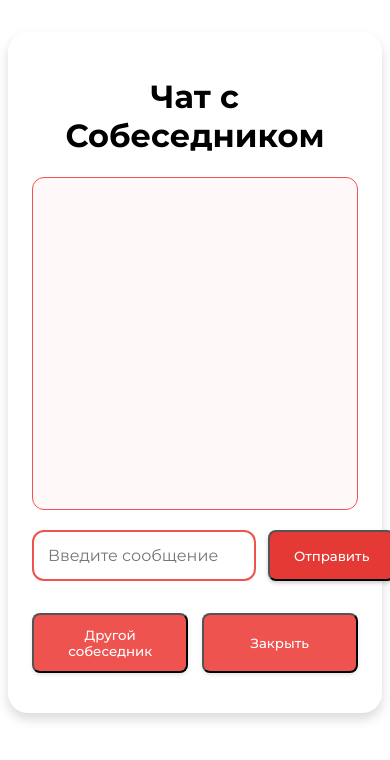
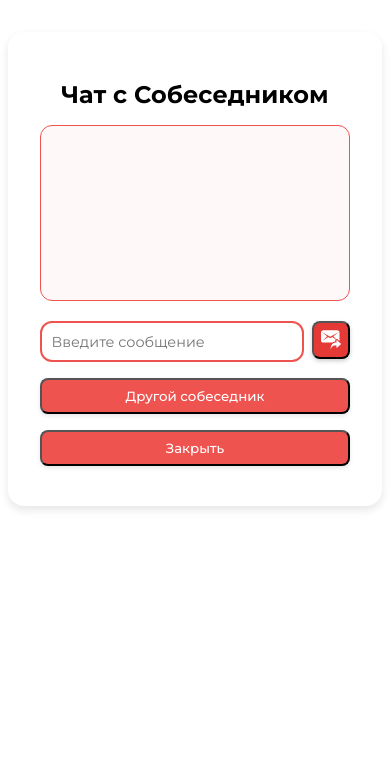
Before and after one commit to Yakvenalex/TetATetFront, a Vue app: page /chat in a window 390 px wide. Shown: the top 760 px of the page. Built offline with nearby package versions, Linux system fonts and the light colour scheme.

Commit message:
add mobil adapt

```diff
--- a/src/App.vue
+++ b/src/App.vue
@@ -1,7 +1,9 @@
 <script setup lang="ts"></script>
 
 <template>
-  <router-view />
+  <div class="container">
+    <router-view />
+  </div>
 </template>
 
 <style scoped></style>
--- /dev/null
+++ b/src/components/icons/IconSend.vue
@@ -0,0 +1,19 @@
+<template>
+  <svg height="20px" width="20px" version="1.1" id="Capa_1" xmlns="http://www.w3.org/2000/svg"
+    xmlns:xlink="http://www.w3.org/1999/xlink" viewBox="0 0 25.951 25.951" xml:space="preserve" fill="#000000">
+    <g id="SVGRepo_bgCarrier" stroke-width="0"></g>
+    <g id="SVGRepo_tracerCarrier" stroke-linecap="round" stroke-linejoin="round"></g>
+    <g id="SVGRepo_iconCarrier">
+      <g>
+        <path style="fill:white;"
+          d="M3,0.225h18c1.656,0,3,1.344,3,3v10c0,0.313-0.062,0.609-0.15,0.893l-2.056-1.832 c-0.451-0.457-1.358-0.662-2.078-0.369l-3.692-3.779L23,2.7L12,8.632L1,2.7l6.977,5.438l-5.77,5.906l7.037-5.025L12,10.813 l2.758-1.795l4.467,3.191c-0.451,0.366-0.725,0.922-0.725,1.531v1.043c-1.135,0.168-2.473,0.565-3.703,1.441H3 c-1.656,0-3-1.344-3-3V3.225C0,1.569,1.344,0.225,3,0.225z">
+        </path>
+        <g>
+          <path style="fill:white;"
+            d="M20,13.741v2.434c-3.227,0-7.5,1.564-7.5,9.551c1.412-5.096,3.314-5.488,7.5-5.488v2.473 c0,0.191,0.105,0.363,0.281,0.437c0.059,0.024,0.121,0.036,0.182,0.036c0.123,0,0.244-0.048,0.334-0.139l5.016-4.504 c0.184-0.184,0.184-0.484,0-0.668l-5.016-4.465c-0.135-0.135-0.34-0.176-0.516-0.103S20,13.549,20,13.741z">
+          </path>
+        </g>
+      </g>
+    </g>
+  </svg>
+</template>
--- a/src/views/ChatPage.vue
+++ b/src/views/ChatPage.vue
@@ -1,7 +1,7 @@
 <script setup lang="ts">
 import { ref, nextTick } from 'vue';
 import { useRouter } from 'vue-router';
-
+import IconSend from '@/components/icons/IconSend.vue';
 const router = useRouter();
 const messages = ref<{ sender: string; text: string }[]>([]);
 const newMessage = ref('');
@@ -54,7 +54,6 @@ const closeChat = () => {
 </script>
 
 <template>
-    <div class="container">
     <h1 class="text-3xl font-bold mb-8 text-center text-red-600">Чат с Собеседником</h1>
 
     <div id="chatContainer" class="chat-container">
@@ -72,13 +71,14 @@ const closeChat = () => {
     <div class="message-input-area">
         <input type="text" v-model="newMessage" @keyup.enter="sendMessage" class="message-input"
             placeholder="Введите сообщение" />
-            <button class="send-button" @click="sendMessage">Отправить</button>
+        <button class="send-button" @click="sendMessage">
+            <IconSend />
+        </button>
     </div>
 
     <div class="chat-buttons">
         <button class="btn-secondary" @click="changeInterlocutor">Другой собеседник</button>
         <button class="btn-secondary" @click="closeChat">Закрыть</button>
-        </div>
     </div>
 </template>
 
@@ -191,6 +191,8 @@ select.form-control {
     flex-direction: column;
     background-color: #fff8f8;
     transition: background-color 0.3s ease;
+    min-height: 200px;
+    max-height: 400px;
 }
 
 .message-container {
@@ -260,13 +262,16 @@ select.form-control {
 }
 
 .send-button {
+    min-width: 44px;
+    height: 44px;
     background-color: #e53935;
     color: white;
-    padding: 0.7rem 1.5rem;
+    padding: 0.5rem;
     border-radius: 0.5rem;
     transition: background-color 0.3s ease, transform 0.2s ease, box-shadow 0.3s ease;
-    display: inline-block;
-    text-align: center;
+    display: flex;
+    align-items: center;
+    justify-content: center;
     font-weight: 500;
     box-shadow: 0 2px 4px rgba(0, 0, 0, 0.2);
     cursor: pointer;
@@ -283,4 +288,69 @@ select.form-control {
     justify-content: space-between;
     margin-top: 1rem;
 }
+
+/* Адаптивные стили для мобильных устройств */
+@media screen and (max-width: 640px) {
+    h1 {
+        font-size: 1.5rem;
+        margin-bottom: 1rem;
+    }
+
+    .chat-container {
+        max-height: 300px;
+        min-height: 150px;
+    }
+
+    .message {
+        padding: 0.5rem 0.75rem;
+        font-size: 0.9rem;
+        max-width: 85%;
+    }
+
+    .message-input-area {
+        gap: 0.5rem;
+    }
+
+    .message-input {
+        padding: 0.6rem;
+        font-size: 0.9rem;
+    }
+
+    .send-button {
+        min-width: 38px;
+        height: 38px;
+        padding: 0.3rem;
+    }
+
+    .chat-buttons {
+        flex-direction: column;
+        gap: 0.5rem;
+    }
+
+    .btn-secondary {
+        width: 100%;
+        padding: 0.5rem 1rem;
+        margin-bottom: 0.5rem;
+    }
+}
+
+/* Дополнительные стили для очень маленьких экранов */
+@media screen and (max-width: 320px) {
+    .container {
+        padding: 1rem;
+    }
+
+    h1 {
+        font-size: 1.25rem;
+    }
+
+    .message-input {
+        padding: 0.5rem;
+    }
+
+    .send-button {
+        min-width: 34px;
+        height: 34px;
+    }
+}
 </style>
--- a/src/views/HomePage.vue
+++ b/src/views/HomePage.vue
@@ -3,9 +3,9 @@ import { ref } from 'vue';
 import SearchForm from '@/components/SearchForm.vue';
 import LoadingIndicator from '@/components/LoadingIndicator.vue';
 import ActionButtons from '@/components/ActionButtons.vue';
-import { useRouter } from 'vue-router'; // Импортируем useRouter
+import { useRouter } from 'vue-router';
 
-const router = useRouter(); // Используем useRouter
+const router = useRouter();
 const gender = ref('');
 const ageFrom = ref<number | null>(null);
 const ageTo = ref<number | null>(null);
@@ -36,7 +36,6 @@ const closeSearch = () => {
 </script>
 
 <template>
-    <div class="container">
     <h1 class="title">Поиск Собеседника</h1>
     <div class="content">
         <SearchForm v-if="!isLoading" v-model:gender="gender" v-model:ageFrom="ageFrom" v-model:ageTo="ageTo"
@@ -48,7 +47,6 @@ const closeSearch = () => {
         </LoadingIndicator>
         <router-view />
     </div>
-    </div>
 </template>
 
 <style scoped>
```
Also changed, not shown: src/components/icons/IconCommunity.vue (deleted, +0 -7 lines), src/components/icons/IconDocumentation.vue (deleted, +0 -7 lines), src/components/icons/IconEcosystem.vue (deleted, +0 -7 lines), src/components/icons/IconSupport.vue (deleted, +0 -7 lines), src/components/icons/IconTooling.vue (deleted, +0 -19 lines). Lines whose indentation alone changed are shown as unchanged.
